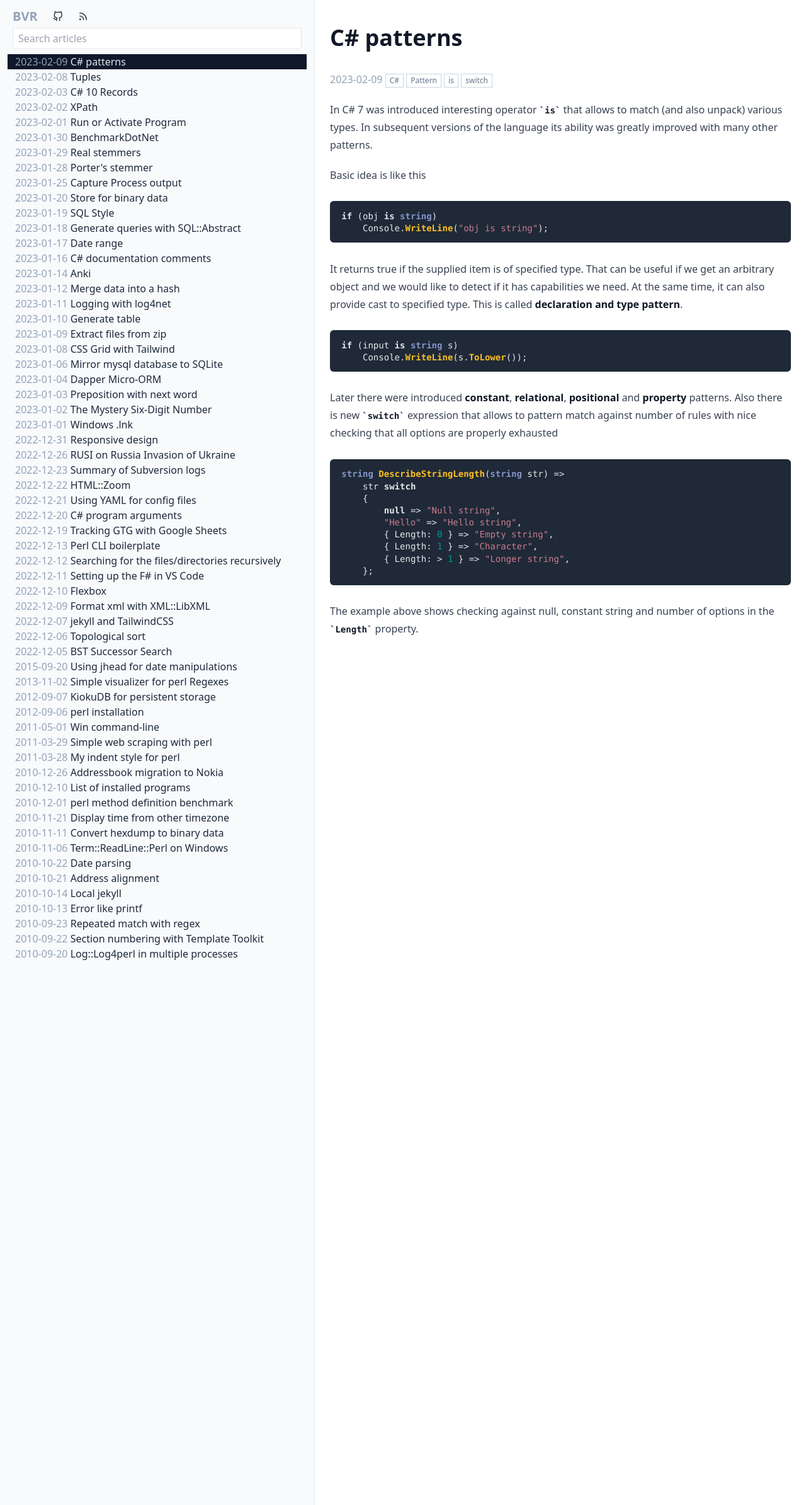
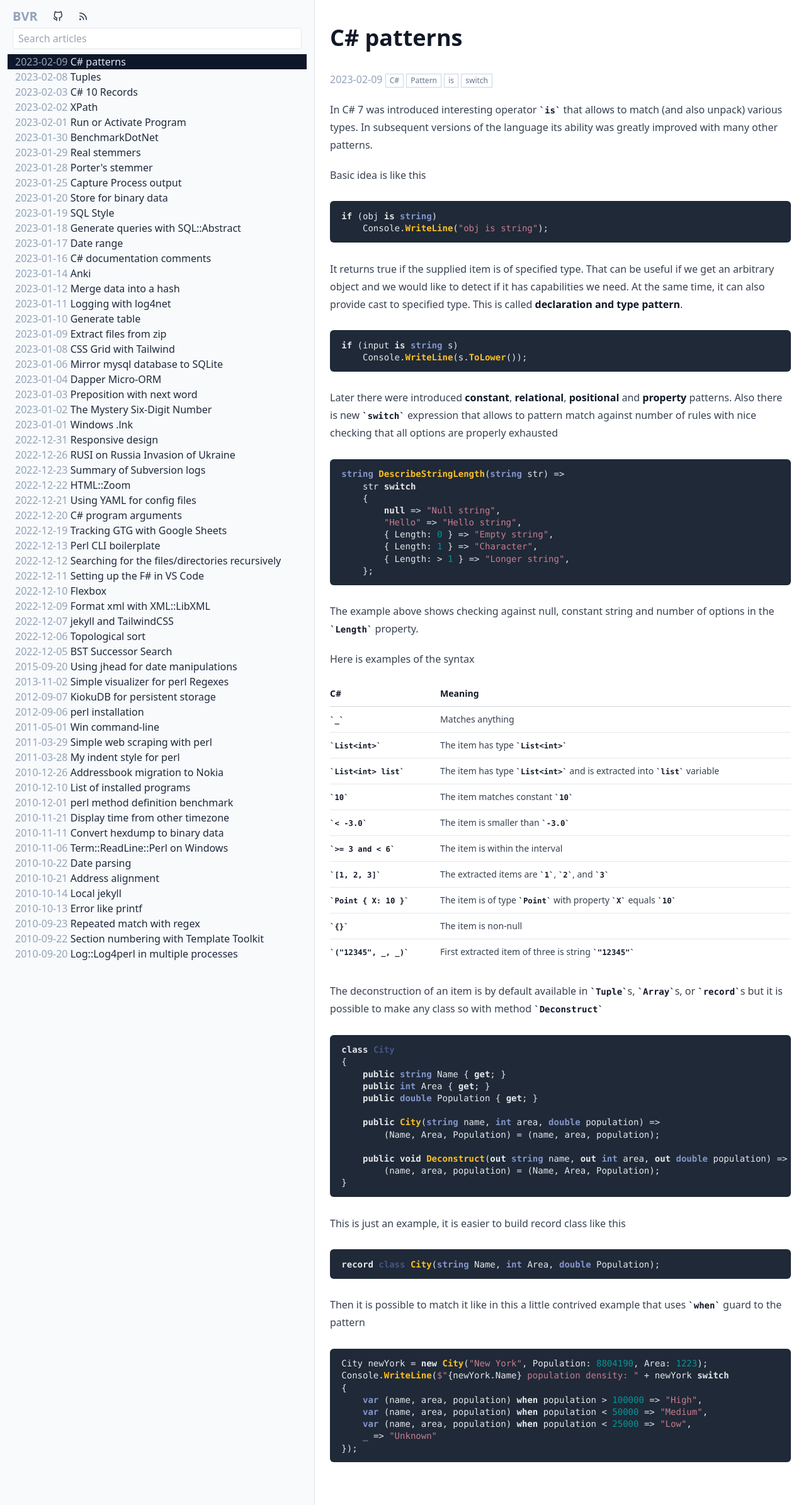
Before and after one commit to bvr/bvr.github.io, a Jekyll site: the page built from _posts/2023-02-09-patterns.md, in a window 1280 px wide. Shown: the whole page at 63% size. Built offline with Jekyll 4.4.1, drawn with Linux system fonts in a browser that asks for light colours.

Commit message:
Added examples to patterns and Deconstruction

````diff
--- a/_posts/2023-02-09-patterns.md
+++ b/_posts/2023-02-09-patterns.md
@@ -39,3 +39,54 @@ string DescribeStringLength(string str) =>
 ```
 
 The example above shows checking against null, constant string and number of options in the `Length` property.
+
+Here is examples of the syntax
+
+| C#                | Meaning                                                             |
+| ----------------- | ------------------------------------------------------------------- |
+| `_`               | Matches anything                                                    |
+| `List<int>`       | The item has type `List<int>`                                       |
+| `List<int> list`  | The item has type `List<int>` and is extracted into `list` variable |
+| `10`              | The item matches constant `10`                                      |
+| `< -3.0`          | The item is smaller than `-3.0`                                     |
+| `>= 3 and < 6`    | The item is within the interval                                     |
+| `[1, 2, 3]`       | The extracted items are `1`, `2`, and `3`                           |
+| `Point { X: 10 }` | The item is of type `Point` with property `X` equals `10`           |
+| `{}`              | The item is non-null                                                |
+| `("12345", _, _)` | First extracted item of three is string `"12345"`                   |
+
+The deconstruction of an item is by default available in `Tuple`s, `Array`s, or `record`s but it is possible to make any class so with method `Deconstruct`
+
+```c#
+class City
+{
+    public string Name { get; }
+    public int Area { get; }
+    public double Population { get; }
+
+    public City(string name, int area, double population) =>
+        (Name, Area, Population) = (name, area, population);
+
+    public void Deconstruct(out string name, out int area, out double population) =>
+        (name, area, population) = (Name, Area, Population);
+}
+```
+
+This is just an example, it is easier to build record class like this
+
+```c#
+record class City(string Name, int Area, double Population);
+```
+
+Then it is possible to match it like in this a little contrived example that uses `when` guard to the pattern
+
+```c#
+City newYork = new City("New York", Population: 8804190, Area: 1223);
+Console.WriteLine($"{newYork.Name} population density: " + newYork switch
+{
+    var (name, area, population) when population > 100000 => "High",
+    var (name, area, population) when population < 50000 => "Medium",
+    var (name, area, population) when population < 25000 => "Low",
+    _ => "Unknown"
+});
+```
````
